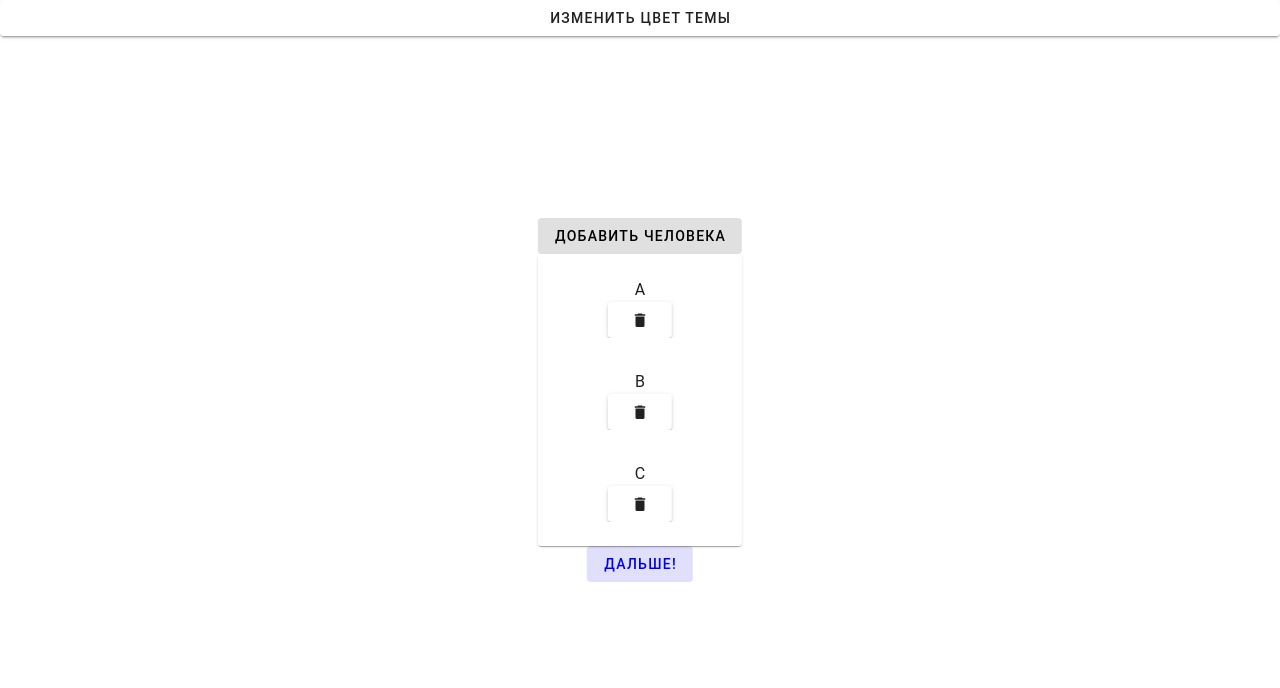
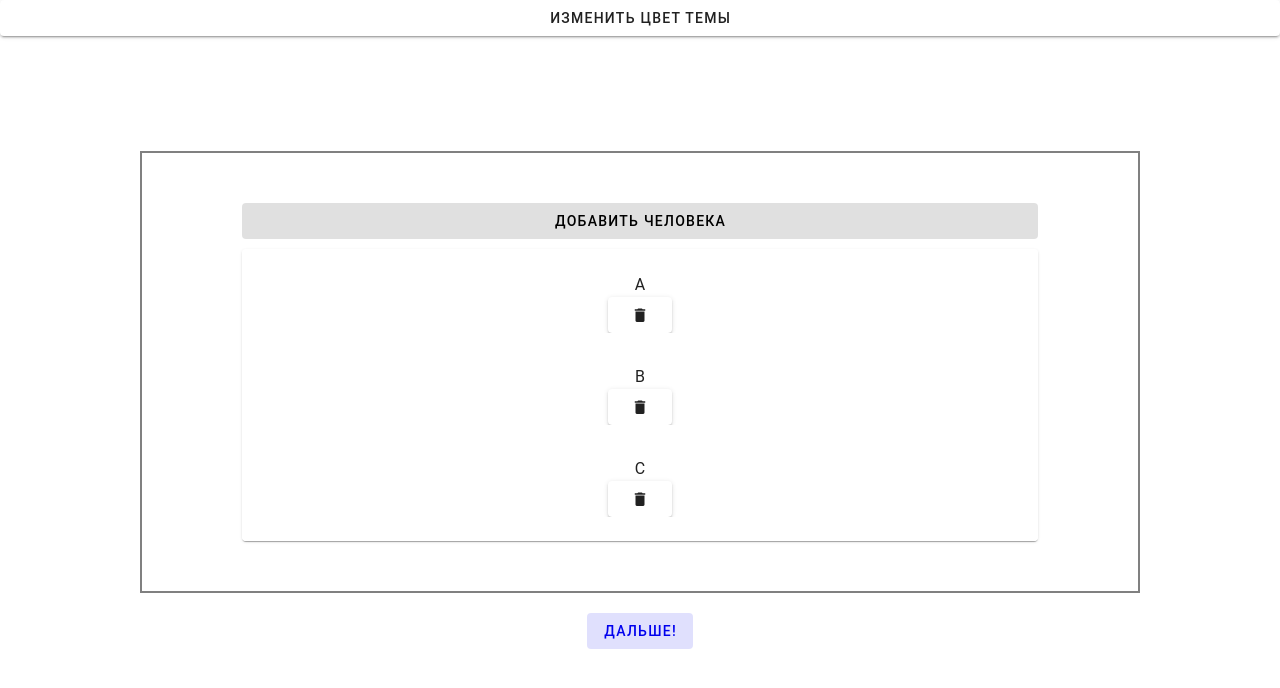
Before and after one commit to TatianaChF/-JS-Vue-, a Vue app: page /persons in a window 1280 px wide. Shown: the top 688 px of the page. Built offline with nearby package versions, Linux system fonts and the light colour scheme.

Commit message:
rename style

```diff
--- a/src/components/ListPerson.vue
+++ b/src/components/ListPerson.vue
@@ -1,6 +1,6 @@
 <template>
   <div :class="changeStyles">
-    <div class="container__form-person">
+    <div class="container__form">
       <v-btn @click="isOpen = true" variant="tonal">Добавить человека</v-btn>
       <v-card max-width="900" v-if="personsStore.persons.length > 0">
         <v-list lines="three">
```
